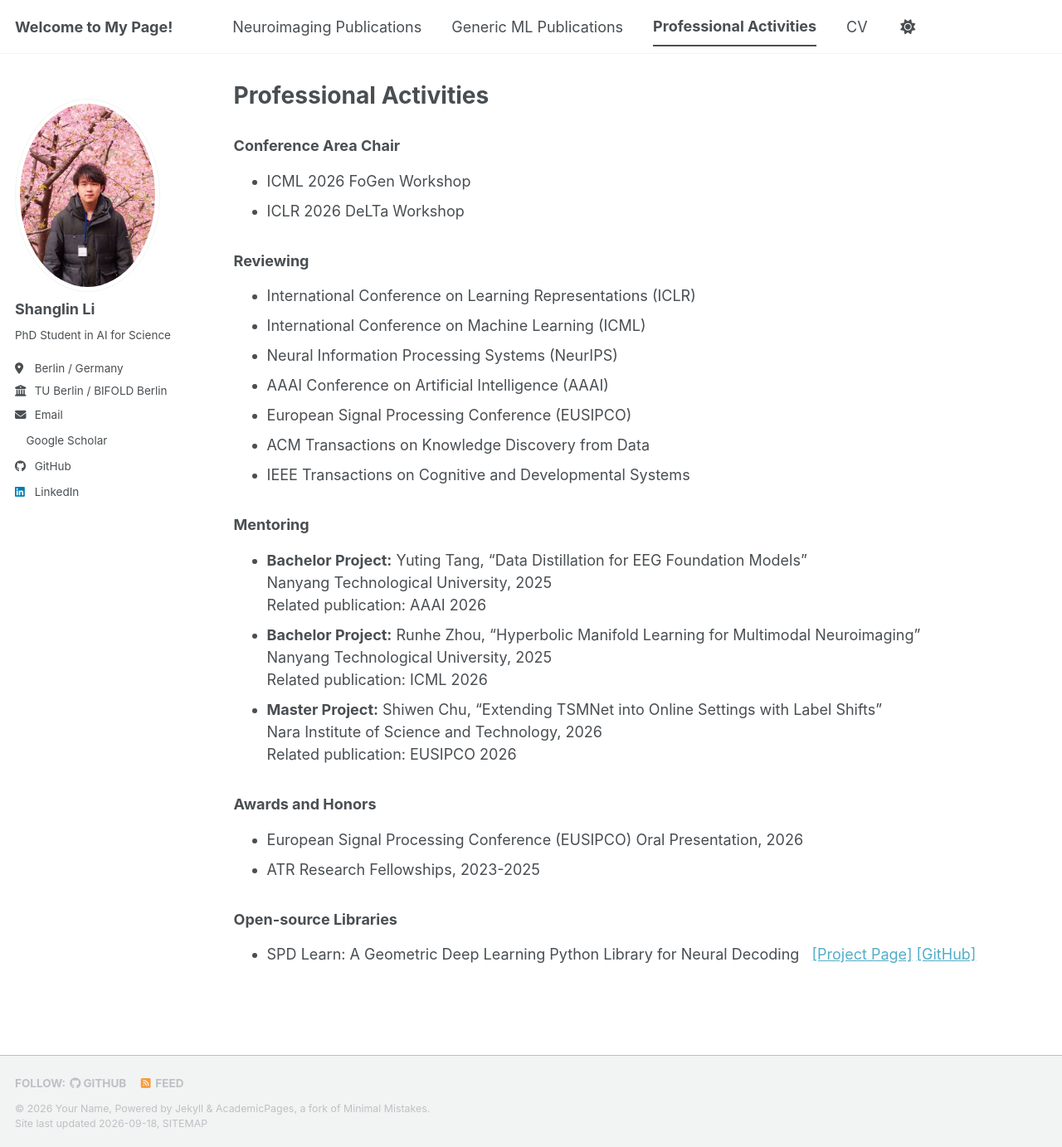
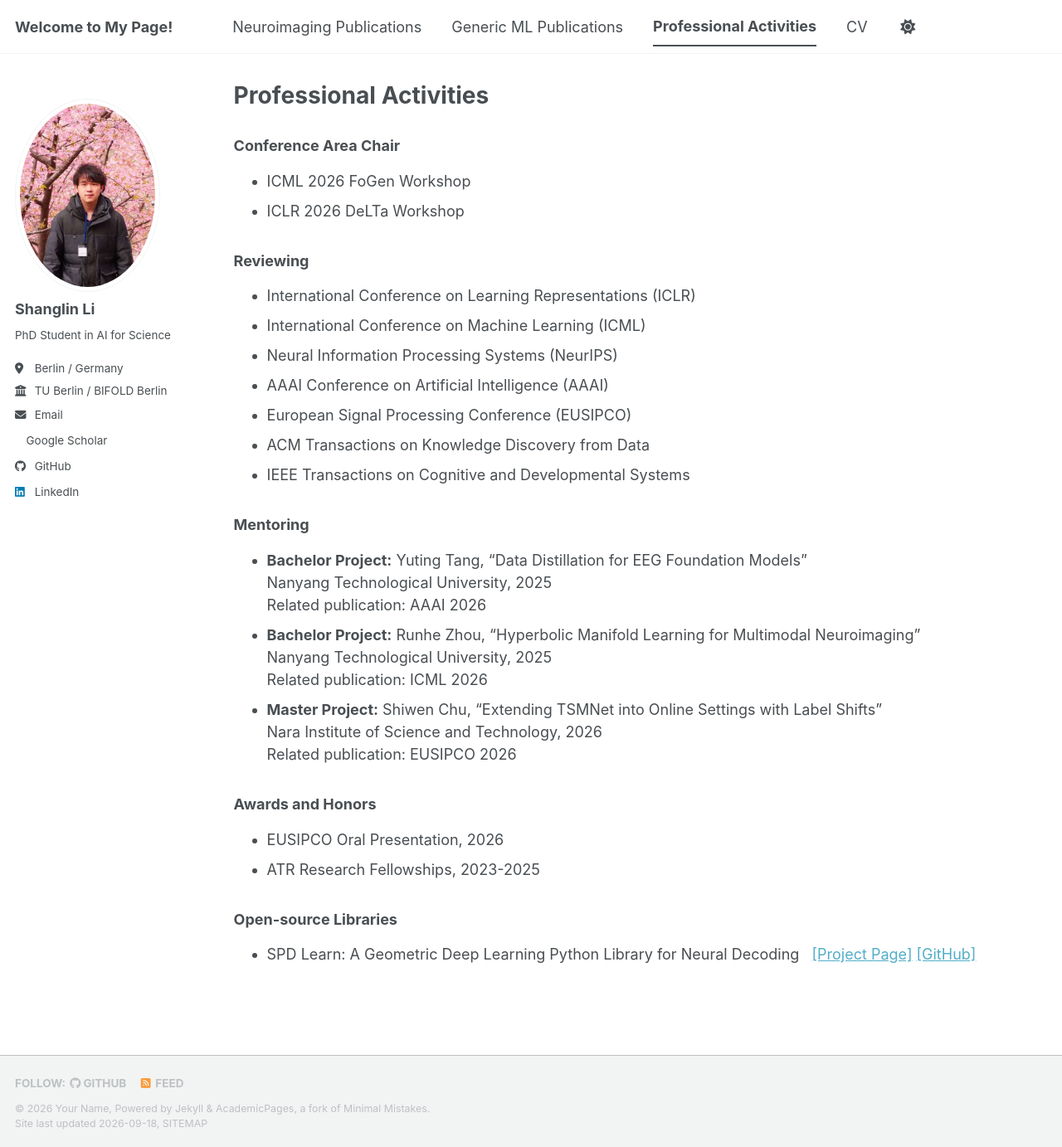
Before and after one commit to fightlesliefigt/fightlesliefigt.github.io, a Jekyll site: the page built from _pages/portfolio.html, in a window 1280 px wide and 1383 px high. Shown: the whole window at 83% size. Built offline with Jekyll 4.4.1, drawn with Linux system fonts in a browser that asks for light colours; a style sheet for code colours, icons or effects is not loaded.

Commit message:
Update portfolio.html

```diff
--- a/_pages/portfolio.html
+++ b/_pages/portfolio.html
@@ -49,7 +49,7 @@ author_profile: true
 
 <h3>Awards and Honors</h3>
 <ul>
-  <li>European Signal Processing Conference (EUSIPCO) Oral Presentation, 2026</li>
+  <li>EUSIPCO Oral Presentation, 2026</li>
   <li>ATR Research Fellowships, 2023-2025</li>
 </ul>
 
```
